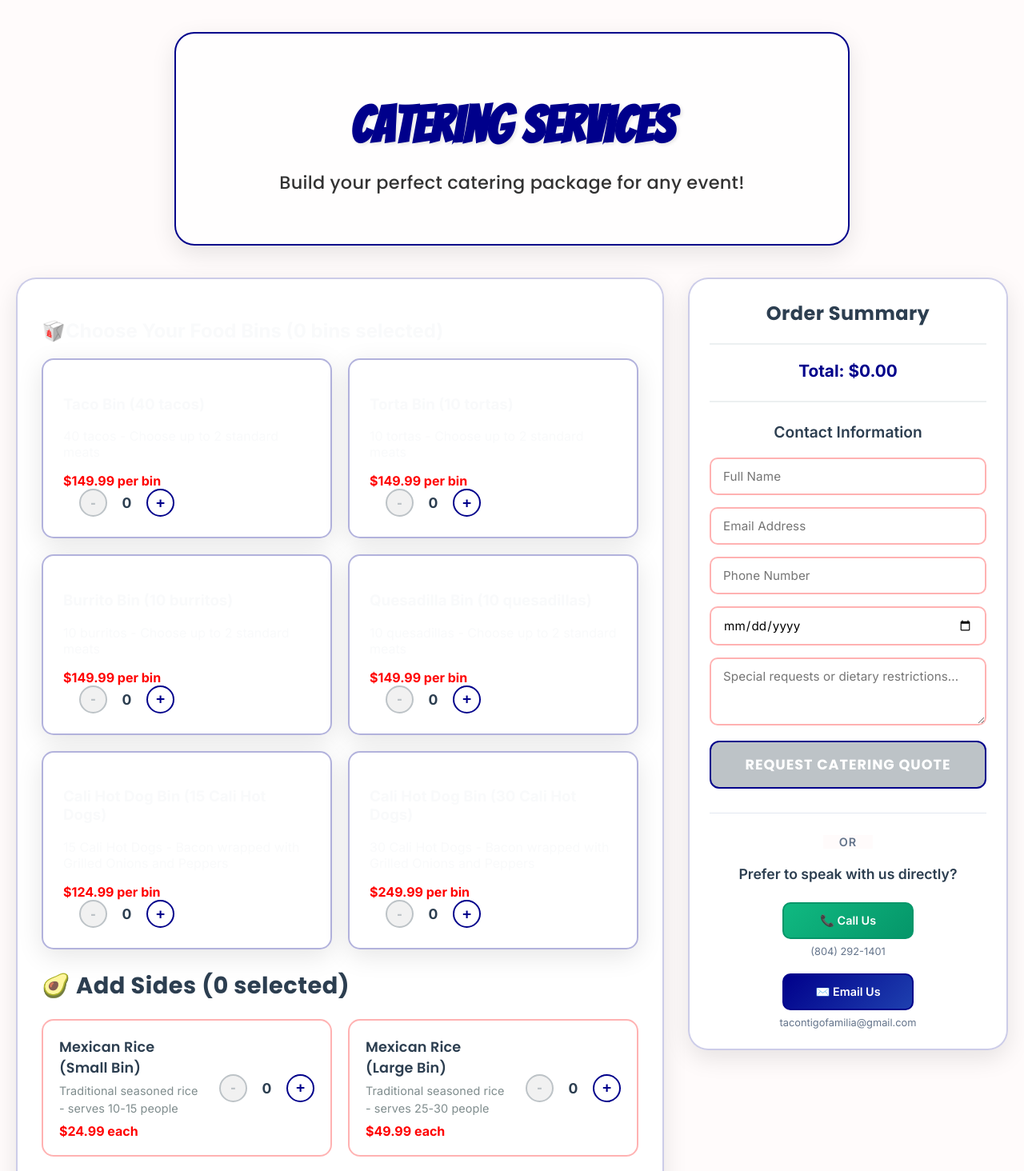
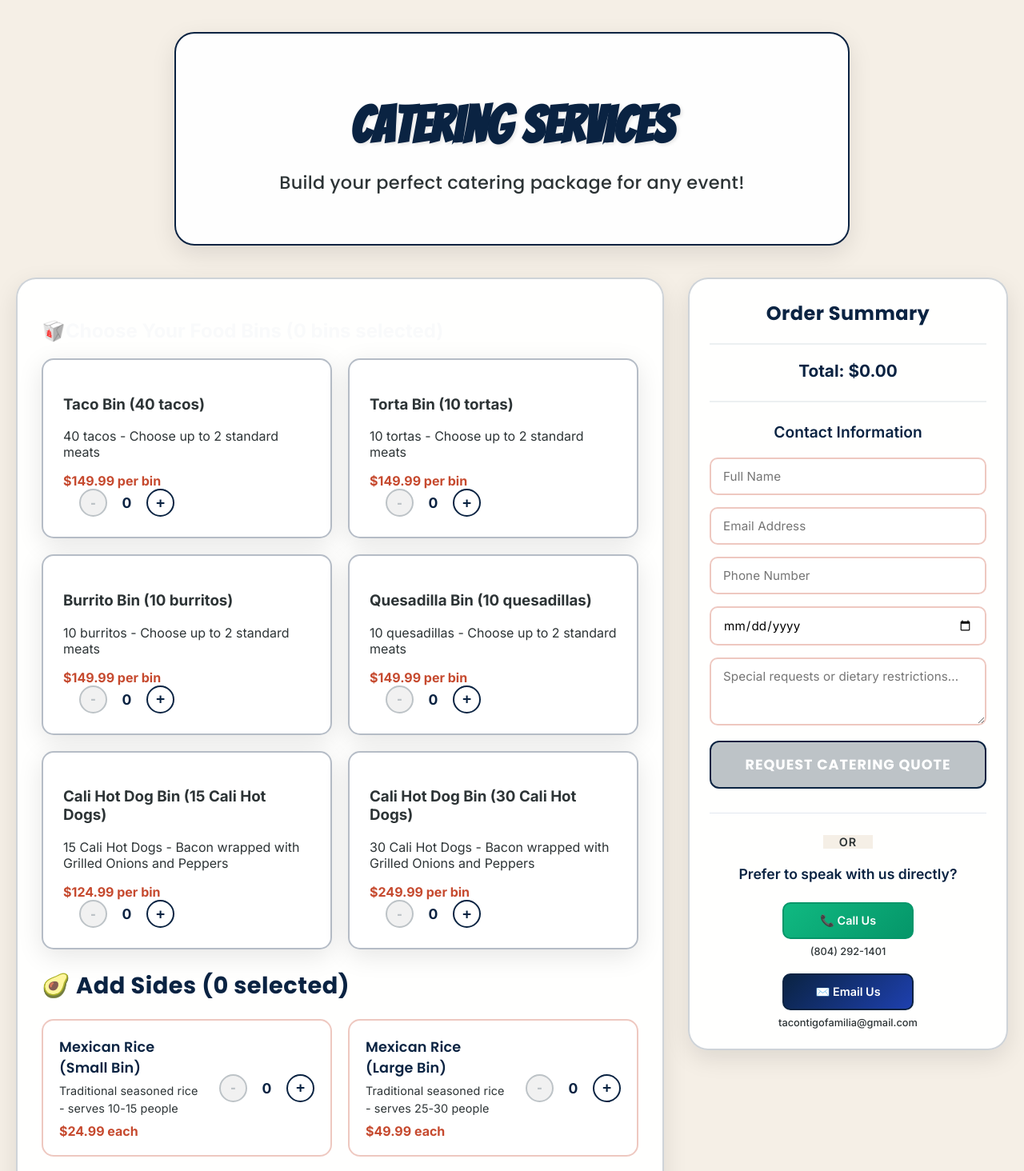
Before and after one commit to io-benjamin/tacontigo, a React (Create React App) app in the folder tacontigo-web/: page /Catering in a window 1280 px wide. Shown: the part 80-1544 px from the top of the page at 80% size. Built offline with nearby package versions, Linux system fonts and the light colour scheme.

Commit message:
bjwz-05: revamping whole website

```diff
--- a/tacontigo-web/src/About.js
+++ b/tacontigo-web/src/About.js
@@ -84,7 +84,7 @@ function About() {
       <div className="faq-container">
         <div className="faq-item">
           <h3>What are your hours of operation?</h3>
-          <p>We're open Monday through Saturday from 11 AM to 9 PM, and Sunday from 12 PM to 8 PM.</p>
+          <p>We're open Tuesday through Saturday from 11:30 AM to 8 PM, and Sunday from 12 PM to 8 PM.</p>
         </div>
         <div className="faq-item">
           <h3>Do you offer delivery?</h3>
--- a/tacontigo-web/src/Catering.css
+++ b/tacontigo-web/src/Catering.css
@@ -2,9 +2,18 @@
 @import url('https://fonts.googleapis.com/css2?family=Inter:wght@300;400;500;600;700;800&family=Poppins:wght@300;400;500;600;700;800&family=Bangers&display=swap');
 
 /* Catering.css - Matching Website Style */
+:root {
+  --primary-dark: #0A2342;
+  --accent-red: #C64A2F;
+  --accent-yellow: #E8B44A;
+  --bg-cream: #F5EFE6;
+  --text-dark: #2D3436;
+  --text-light: #F5EFE6;
+}
+
 .catering-page {
   min-height: 100vh;
-  background-color: #FFFBFB;
+  background-color: var(--bg-cream);
   padding-top: 120px;
   font-family: 'Inter', 'Poppins', -apple-system, BlinkMacSystemFont, 'Segoe UI', Roboto, sans-serif;
 }
@@ -12,25 +21,25 @@
 .catering-hero {
   text-align: center;
   padding: 60px 20px;
-  background: rgba(255, 255, 255, 0.8);
+  background: rgba(255, 255, 255, 0.95);
   margin: 0 auto 40px;
   max-width: 800px;
   border-radius: 25px;
-  border: 2px solid darkblue;
+  border: 2px solid var(--primary-dark);
   box-shadow: 0 10px 30px rgba(0, 0, 0, 0.1);
 }
 
 .hero-content h1 {
   font-size: clamp(2.5rem, 5vw, 4rem);
   font-family: "Bangers", cursive, system-ui;
-  color: darkblue;
+  color: var(--primary-dark);
   margin: 0 0 20px 0;
   text-shadow: 2px 2px 4px rgba(0, 0, 0, 0.1);
 }
 
 .hero-content p {
   font-size: 1.4rem;
-  color: #333;
+  color: var(--text-dark);
   font-weight: 500;
   margin: 0;
   font-family: 'Poppins', sans-serif;
@@ -47,11 +56,11 @@
 }
 
 .package-builder {
-  background: rgba(255, 255, 255, 0.9);
+  background: rgba(255, 255, 255, 0.95);
   border-radius: 25px;
   padding: 30px;
   box-shadow: 0 10px 30px rgba(0, 0, 0, 0.1);
-  border: 2px solid rgba(0, 0, 139, 0.2);
+  border: 2px solid rgba(10, 35, 66, 0.2);
 }
 
 .package-size-section,
@@ -62,7 +71,7 @@
 .package-size-section h2,
 .items-section h2 {
   font-size: 1.8rem;
-  color: #2c3e50;
+  color: var(--primary-dark);
   margin-bottom: 20px;
   font-weight: 700;
   display: flex;
@@ -79,8 +88,8 @@
 }
 
 .package-card {
-  background: rgba(255, 255, 255, 0.9);
-  border: 2px solid rgba(0, 0, 139, 0.3);
+  background: rgba(255, 255, 255, 0.95);
+  border: 2px solid rgba(10, 35, 66, 0.3);
   border-radius: 15px;
   padding: 20px;
   text-align: center;
@@ -88,6 +97,7 @@
   transition: all 0.3s cubic-bezier(0.25, 0.46, 0.45, 0.94);
   position: relative;
   overflow: hidden;
+  color: var(--primary-dark);
 }
 
 .package-card::before {
@@ -97,7 +107,7 @@
   left: -100%;
   width: 100%;
   height: 100%;
-  background: linear-gradient(90deg, transparent, rgba(0, 0, 139, 0.1), transparent);
+  background: linear-gradient(90deg, transparent, rgba(10, 35, 66, 0.1), transparent);
   transition: left 0.5s ease;
 }
 
@@ -107,16 +117,16 @@
 
 .package-card:hover {
   transform: translateY(-5px);
-  box-shadow: 0 15px 35px rgba(0, 0, 139, 0.2);
-  border-color: rgba(0, 0, 139, 0.5);
+  box-shadow: 0 15px 35px rgba(10, 35, 66, 0.2);
+  border-color: rgba(10, 35, 66, 0.5);
 }
 
 .package-card.selected {
-  background: darkblue;
+  background: var(--primary-dark);
   color: white;
-  border-color: darkblue;
+  border-color: var(--primary-dark);
   transform: translateY(-5px);
-  box-shadow: 0 15px 35px rgba(0, 0, 139, 0.3);
+  box-shadow: 0 15px 35px rgba(10, 35, 66, 0.3);
 }
 
 .package-card h3 {
@@ -125,12 +135,14 @@
   font-weight: 600;
   font-family: 'Poppins', sans-serif;
   letter-spacing: 0.3px;
+  color: var(--primary-dark);
 }
 
 .base-price {
   font-size: 1.1rem;
   font-weight: 700;
   opacity: 0.9;
+  color: var(--accent-red);
 }
 
 .items-grid {
@@ -140,16 +152,17 @@
 }
 
 .item-card {
-  background: rgba(255, 255, 255, 0.9);
+  background: rgba(255, 255, 255, 0.95);
   border-radius: 15px;
   padding: 20px;
   display: flex;
   justify-content: space-between;
   align-items: center;
   transition: all 0.3s ease;
-  border: 2px solid rgba(255, 0, 0, 0.3);
+  border: 2px solid rgba(198, 74, 47, 0.3);
   position: relative;
   overflow: hidden;
+  color: var(--text-dark);
 }
 
 .item-card::before {
@@ -169,7 +182,7 @@
 
 .item-card:hover {
   transform: translateY(-3px);
-  border-color: rgba(255, 0, 0, 0.6);
+  border-color: rgba(198, 74, 47, 0.6);
   box-shadow: 0 8px 25px rgba(0, 0, 0, 0.1);
 }
 
@@ -180,7 +193,7 @@
 .item-info h3 {
   margin: 0 0 5px 0;
   font-size: 1.1rem;
-  color: #2c3e50;
+  color: var(--primary-dark);
   font-weight: 600;
   font-family: 'Poppins', sans-serif;
   letter-spacing: 0.2px;
@@ -188,7 +201,7 @@
 
 .item-info p {
   margin: 0 0 8px 0;
-  color: #7f8c8d;
+  color: var(--text-dark);
   font-size: 0.9rem;
   line-height: 1.5;
   font-family: 'Inter', sans-serif;
@@ -196,7 +209,7 @@
 }
 
 .price {
-  color: red;
+  color: var(--accent-red);
   font-weight: 700;
   font-size: 1rem;
 }
@@ -211,10 +224,10 @@
 .quantity-controls button {
   width: 35px;
   height: 35px;
-  border: 2px solid darkblue;
+  border: 2px solid var(--primary-dark);
   border-radius: 50%;
   background: white;
-  color: darkblue;
+  color: var(--primary-dark);
   font-size: 1.2rem;
   font-weight: bold;
   cursor: pointer;
@@ -226,7 +239,7 @@
 
 .quantity-controls button:hover:not(:disabled) {
   transform: scale(1.1);
-  background: darkblue;
+  background: var(--primary-dark);
   color: white;
 }
 
@@ -241,7 +254,7 @@
 .quantity-controls span {
   font-weight: 700;
   font-size: 1.1rem;
-  color: #2c3e50;
+  color: var(--primary-dark);
   min-width: 25px;
   text-align: center;
 }
@@ -253,16 +266,16 @@
 }
 
 .summary-card {
-  background: rgba(255, 255, 255, 0.9);
+  background: rgba(255, 255, 255, 0.95);
   border-radius: 25px;
   padding: 25px;
   box-shadow: 0 10px 30px rgba(0, 0, 0, 0.1);
-  border: 2px solid rgba(0, 0, 139, 0.2);
+  border: 2px solid rgba(10, 35, 66, 0.2);
 }
 
 .summary-card h2 {
   margin: 0 0 20px 0;
-  color: #2c3e50;
+  color: var(--primary-dark);
   font-size: 1.5rem;
   font-weight: 700;
   text-align: center;
@@ -281,13 +294,13 @@
 
 .package-summary h3 {
   margin: 0;
-  color: #2c3e50;
+  color: var(--primary-dark);
   font-size: 1.1rem;
   font-weight: 600;
 }
 
 .package-summary span {
-  color: darkblue;
+  color: var(--primary-dark);
   font-weight: 700;
   font-size: 1.1rem;
 }
@@ -297,7 +310,7 @@
   justify-content: space-between;
   align-items: center;
   padding: 8px 0;
-  color: #34495e;
+  color: var(--text-dark);
   font-size: 0.95rem;
 }
 
@@ -307,7 +320,7 @@
 
 .summary-item span:last-child {
   font-weight: 600;
-  color: #2c3e50;
+  color: var(--primary-dark);
 }
 
 .total-price {
@@ -316,7 +329,7 @@
   border-top: 2px solid #ecf0f1;
   text-align: center;
   font-size: 1.3rem;
-  color: darkblue;
+  color: var(--primary-dark);
 }
 
 .customer-form {
@@ -327,7 +340,7 @@
 
 .customer-form h3 {
   margin: 0 0 20px 0;
-  color: #2c3e50;
+  color: var(--primary-dark);
   font-size: 1.2rem;
   font-weight: 600;
   text-align: center;
@@ -338,10 +351,10 @@
   width: 100%;
   padding: 12px 15px;
   margin-bottom: 15px;
-  border: 2px solid rgba(255, 0, 0, 0.3);
+  border: 2px solid rgba(198, 74, 47, 0.3);
   border-radius: 10px;
   font-size: 0.95rem;
-  background: rgba(255, 255, 255, 0.8);
+  background: rgba(255, 255, 255, 0.95);
   transition: all 0.3s ease;
   box-sizing: border-box;
   font-family: 'Inter', sans-serif;
@@ -351,18 +364,18 @@
 .customer-form input:focus,
 .customer-form textarea:focus {
   outline: none;
-  border-color: red;
+  border-color: var(--accent-red);
   background: rgba(255, 255, 255, 0.95);
   transform: translateY(-1px);
-  box-shadow: 0 5px 15px rgba(255, 0, 0, 0.2);
+  box-shadow: 0 5px 15px rgba(198, 74, 47, 0.2);
 }
 
 .submit-request-btn {
   width: 100%;
   padding: 15px;
-  background: darkblue;
+  background: var(--primary-dark);
   color: white;
-  border: 2px solid darkblue;
+  border: 2px solid var(--primary-dark);
   border-radius: 12px;
   font-size: 1.1rem;
   font-weight: 700;
@@ -391,10 +404,10 @@
 }
 
 .submit-request-btn:hover:not(:disabled) {
-  background: white;
-  color: darkblue;
+  background: var(--accent-red);
+  color: white;
   transform: translateY(-2px);
-  box-shadow: 0 10px 25px rgba(0, 0, 139, 0.3);
+  box-shadow: 0 10px 25px rgba(198, 74, 47, 0.3);
 }
 
 .submit-request-btn:disabled {
@@ -494,14 +507,15 @@
   border-radius: 15px;
   padding: 25px;
   box-shadow: 0 8px 32px rgba(0, 0, 0, 0.1);
-  border: 2px solid rgba(0, 0, 139, 0.3);
+  border: 2px solid rgba(10, 35, 66, 0.3);
   transition: all 0.3s ease;
+  color: var(--text-dark);
 }
 
 .bin-card:hover {
   transform: translateY(-5px);
   box-shadow: 0 12px 40px rgba(0, 0, 0, 0.15);
-  border-color: rgba(0, 0, 139, 0.5);
+  border-color: rgba(10, 35, 66, 0.5);
 }
 
 .bin-header {
@@ -514,7 +528,7 @@
 }
 
 .bin-header h3 {
-  color: darkblue;
+  color: var(--primary-dark);
   margin: 0;
   font-size: 1.4rem;
   font-weight: 600;
@@ -523,15 +537,16 @@
 }
 
 .bin-price {
-  color: red;
+  color: var(--accent-red);
   font-size: 1.3rem;
   font-weight: 700;
 }
 
 .bin-description {
-  color: #64748b;
+  color: var(--text-dark);
   margin-bottom: 20px;
   line-height: 1.6;
+  font-weight: 500;
 }
 
 .bin-quantity {
@@ -542,7 +557,7 @@
 }
 
 .quantity-btn {
-  background: darkblue;
+  background: var(--primary-dark);
   color: white;
   border: none;
   border-radius: 50%;
@@ -558,7 +573,7 @@
 }
 
 .quantity-btn:hover {
-  background: #1e40af;
+  background: var(--accent-red);
   transform: scale(1.1);
 }
 
@@ -576,7 +591,7 @@
   min-width: 60px;
   text-align: center;
   font-weight: 600;
-  color: darkblue;
+  color: var(--primary-dark);
 }
 
 /* Meat Selection Styles */
@@ -587,17 +602,18 @@
 }
 
 .meat-selection h4 {
-  color: darkblue;
+  color: var(--primary-dark);
   margin-bottom: 15px;
   font-size: 1.1rem;
   font-weight: 600;
 }
 
 .meat-selection-note {
-  color: #64748b;
+  color: var(--text-dark);
   font-size: 0.9rem;
   margin-bottom: 15px;
   font-style: italic;
+  font-weight: 500;
 }
 
 .meat-options {
@@ -640,14 +656,14 @@
   display: flex;
   justify-content: space-between;
   align-items: center;
-  font-weight: 500;
-  color: #374151;
+  font-weight: 600;
+  color: var(--text-dark);
   font-family: 'Inter', sans-serif;
   letter-spacing: 0.1px;
 }
 
 .meat-upcharge {
-  color: red;
+  color: var(--accent-red);
   font-weight: 600;
   font-size: 0.9rem;
 }
@@ -658,7 +674,8 @@
   padding: 15px;
   background: #f8fafc;
   border-radius: 10px;
-  border-left: 4px solid darkblue;
+  border-left: 4px solid var(--primary-dark);
+  color: var(--primary-dark);
 }
 
 .bin-header-summary {
@@ -667,14 +684,15 @@
   align-items: center;
   margin-bottom: 8px;
   font-weight: 600;
-  color: darkblue;
+  color: var(--primary-dark);
 }
 
 .meat-list {
-  color: #64748b;
+  color: var(--text-dark);
   font-size: 0.9rem;
   line-height: 1.4;
   margin-left: 10px;
+  font-weight: 500;
 }
 
 /* Responsive Design for Bins */
@@ -715,16 +733,16 @@
 }
 
 .alternative-divider span {
-  background: #FFFBFB;
+  background: var(--bg-cream);
   padding: 0 20px;
-  color: #64748b;
+  color: var(--text-dark);
   font-weight: 600;
   font-size: 0.9rem;
   letter-spacing: 1px;
 }
 
 .contact-alternative h3 {
-  color: #2c3e50;
+  color: var(--primary-dark);
   margin: 0 0 25px 0;
   font-size: 1.1rem;
   font-weight: 600;
@@ -775,33 +793,34 @@
 }
 
 .email-btn {
-  background: linear-gradient(135deg, darkblue 0%, #1e40af 100%);
+  background: linear-gradient(135deg, var(--primary-dark) 0%, #1e40af 100%);
   color: white;
-  border-color: darkblue;
+  border-color: var(--primary-dark);
 }
 
 .email-btn:hover {
   background: linear-gradient(135deg, #1e40af 0%, #1e3a8a 100%);
   transform: translateY(-2px);
-  box-shadow: 0 5px 15px rgba(0, 0, 139, 0.3);
+  box-shadow: 0 5px 15px rgba(10, 35, 66, 0.3);
 }
 
 .contact-page-btn {
-  background: linear-gradient(135deg, #dc2626 0%, #b91c1c 100%);
+  background: linear-gradient(135deg, var(--accent-red) 0%, #b91c1c 100%);
   color: white;
-  border-color: #dc2626;
+  border-color: var(--accent-red);
 }
 
 .contact-page-btn:hover {
   background: linear-gradient(135deg, #b91c1c 0%, #991b1b 100%);
   transform: translateY(-2px);
-  box-shadow: 0 5px 15px rgba(220, 38, 38, 0.3);
+  box-shadow: 0 5px 15px rgba(198, 74, 47, 0.3);
 }
 
 .contact-detail {
   font-size: 0.8rem;
-  color: #64748b;
+  color: var(--text-dark);
   text-align: center;
+  font-weight: 500;
 }
 
 /* Mobile Responsive for Contact Alternative */
--- a/tacontigo-web/src/footer.js
+++ b/tacontigo-web/src/footer.js
@@ -14,8 +14,8 @@ const Footer = () => (
     <div className="section">
       <h2>Hours</h2>
       <p>Monday: Closed</p>
-      <p>Tuesday - Saturday: 12:00 PM - 8:30 PM</p>
-      <p>Sunday: 11:00 AM - 8:00 PM</p>
+      <p>Tuesday - Saturday: 11:30 AM - 8:30 PM</p>
+      <p>Sunday: 12:00 PM - 8:00 PM</p>
     </div>
 
     <div className="divider"></div>
```
